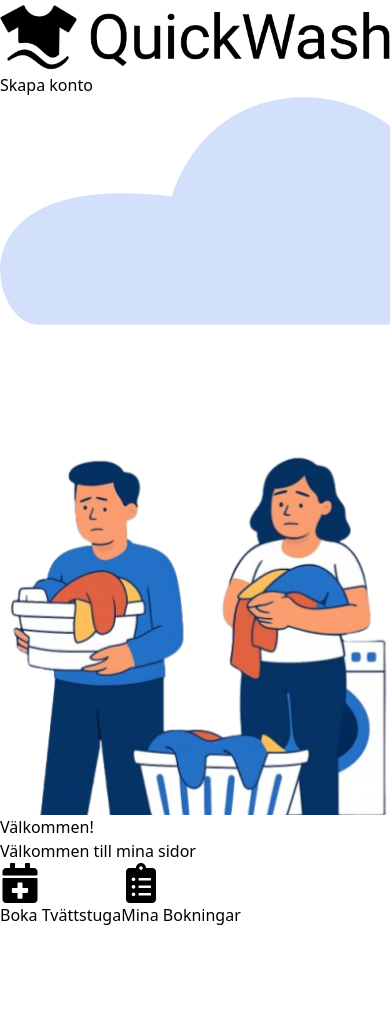
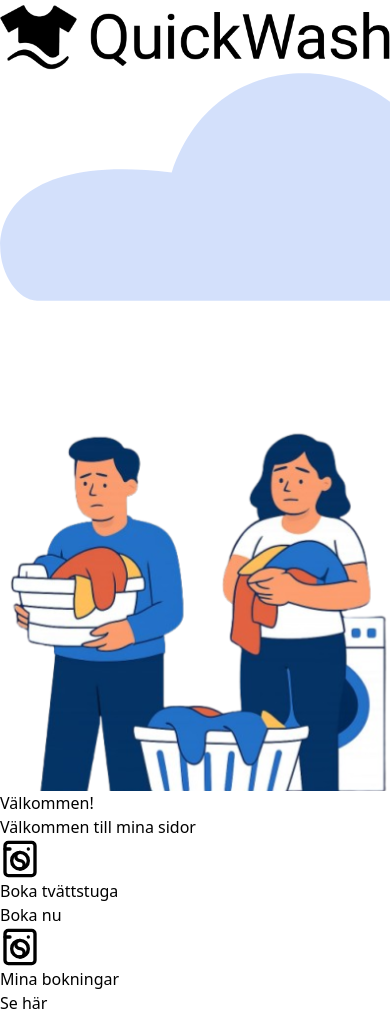
Before and after one commit to Bessosam/appointmentbooking-app, a React (Vite) app: page /menu in a window 390 px wide. Before the commit the page ends 927 px from the top, so only its background shows below. Built offline with nearby package versions, Linux system fonts and the light colour scheme.

Commit message:
Changes to make loginpage/menupage more mobile friendly

```diff
--- a/src/components/Nav.jsx
+++ b/src/components/Nav.jsx
@@ -33,7 +33,6 @@ const Nav = () => {
         </>
       ) : (
         <Link className={linkStyle} to="/register">
-          Skapa konto
         </Link>
       )}
     </nav>
--- a/src/components/PageDecoration.jsx
+++ b/src/components/PageDecoration.jsx
@@ -3,11 +3,11 @@ import React from 'react'
 const PageDecoration = () => {
   return (
     <div>
-          <div className="fixed absolute bottom-0 right-0 z-0 size-60">
+          <div className="fixed absolute bottom-0 right-0 z-0 size-60 opacity-90">
   <img
     src="/DesignBG.svg"
     alt=""
-    className="absolute top-20 right-0 z-0 w-full h-full image-effect"
+    className="absolute top-10 right-0 z-0 w-full h-full image-effect"
   />
   <img
     src="/landing-page-img.svg"
--- a/src/pages/LoginPage.jsx
+++ b/src/pages/LoginPage.jsx
@@ -47,8 +47,7 @@ const LoginPage = () => {
   }, []);
 
   return (
-    <div className="flex min-h-screen justify-center">
-      <PageDecoration />
+    <div className="flex flex-col items-center min-h-screen relative px-4 justify-center">
 
       {loading && (
         <>
@@ -61,7 +60,7 @@ const LoginPage = () => {
       )}
 
       <div
-        className="mt-6 flex min-h-full justify-center items-center h-full bg-gray-100 rounded-md p-4 bg-[#0053FF]/20 shadow-md"
+        className="flex min-h-full justify-center items-center h-full bg-gray-100 rounded-md p-4 bg-[#0053FF]/20 shadow-md"
         style={{ fontFamily: "Roboto, sans-serif" }}
       >
         <div className="w-full max-w-sm px-8 z-10">
@@ -78,6 +77,7 @@ const LoginPage = () => {
           />
         </div>
       </div>
+            <PageDecoration/>
     </div>
   );
 };
--- a/src/pages/MenuPage.jsx
+++ b/src/pages/MenuPage.jsx
@@ -3,7 +3,7 @@ import LogoutButton from "../components/LogoutButton";
 import { useNavigate } from "react-router-dom";
 import { FaCalendarPlus, FaClipboard, FaClipboardList } from "react-icons/fa";
 import PageDecoration from "../components/PageDecoration";
-import { House } from 'lucide-react';
+import { House, WashingMachine, Calendar } from 'lucide-react';
 
 const HomePage = () => {
   const navigate = useNavigate();
@@ -31,26 +31,32 @@ const HomePage = () => {
           <h1 className="text-2xl font-bold mt-6">Välkommen!</h1>
         )}
         <h2 className="text-2xl font-bold mb-8">Välkommen till mina sidor</h2>
-        <div className="grid grid-cols-1 md:grid-cols-2 gap-6 mb-10 image-effect">
+        <div className="grid w-full grid-cols-2 md:grid-cols-2 gap-6 mb-10 image-effect">
+          <div className="flex flex-col items-center justify-center gap-4 bg-[#0053FF]/20 font-semibold p-8 rounded-xl shadow-lg">
+          <WashingMachine size={40} className="text-[#0053FF]" />
+          <h2 className="font-bold text-3xl text-center">Boka tvättstuga</h2>
           <button
             onClick={() => {
               navigate("/booking");
             }}
-            className="flex flex-col items-center justify-center gap-4 bg-[#0053FF]/20 hover:bg-[#0053FF]/60 transition font-semibold p-8 rounded-xl shadow-lg"
-          >
-            <FaCalendarPlus size={40} /> Boka Tvättstuga
+            className="flex flex-col items-center justify-center rounded-lg p-4 w-full text-white bg-[#2958A9] hover:bg-[#0053FF]/60 transition text-xl"
+          > Boka nu
           </button>
+          </div>
+
+                    <div className="flex flex-col items-center justify-center gap-4 bg-[#0053FF]/20 font-semibold p-8 rounded-xl shadow-lg">
+          <WashingMachine size={40} className="text-[#0053FF]" />
+          <h2 className="font-bold text-3xl text-center">Mina bokningar</h2>
           <button
             onClick={() => {
               navigate("/mybookings");
             }}
-            className="flex flex-col items-center justify-center gap-4 bg-[#0053FF]/20 hover:bg-[#0053FF]/60 transition font-semibold p-8 rounded-xl shadow-lg"
-          >
-            <FaClipboardList size={40} /> Mina Bokningar
+            className="flex flex-col items-center justify-center rounded-lg p-4 w-full text-white bg-[#2958A9] hover:bg-[#0053FF]/60 transition text-xl"
+          > Se här
           </button>
-          <div className="col-span-1 md:col-span-2 hover: transition backdrop-blur"></div>
-        </div>
+          </div>
       </div>
+    </div>
     </div>
   );
 };
```
